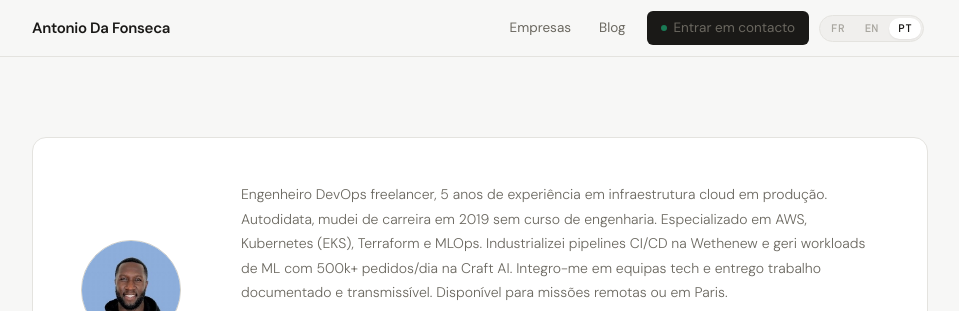
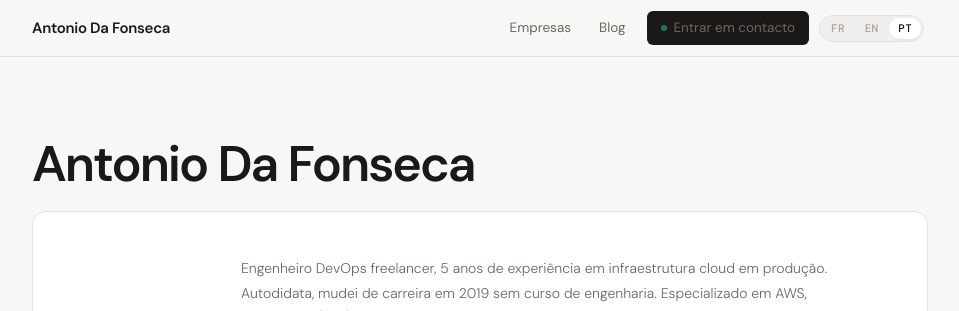
Before and after one commit to antoniodfc/28ptech-services, a website: page pt/index.html in a window 1280 px wide. Shown: the top 311 px of the page, without its empty margins (160-1119 px from the left). Drawn offline with nearby package versions, Linux system fonts and the light colour scheme.

Commit message:
ui : rétablit le titre « Antonio Da Fonseca » visible au-dessus de la carte photo du hero d'accueil (FR/EN/PT)

```diff
--- a/pt/index.html
+++ b/pt/index.html
@@ -70,7 +70,7 @@
 <main>
 
   <section class="hero">
-    <h1 class="sr-only">Antonio Da Fonseca — Engenheiro DevOps / MLOps freelancer</h1>
+    <h1><strong>Antonio Da Fonseca</strong></h1>
     <div class="about-strip hero-card">
       <div class="about-left">
         <img class="about-ava" src="../assets/images/antonio.jpg" alt="Antonio Da Fonseca">
```
Also changed, not shown: en/index.html (+1 -1 lines), index.html (+1 -1 lines).
